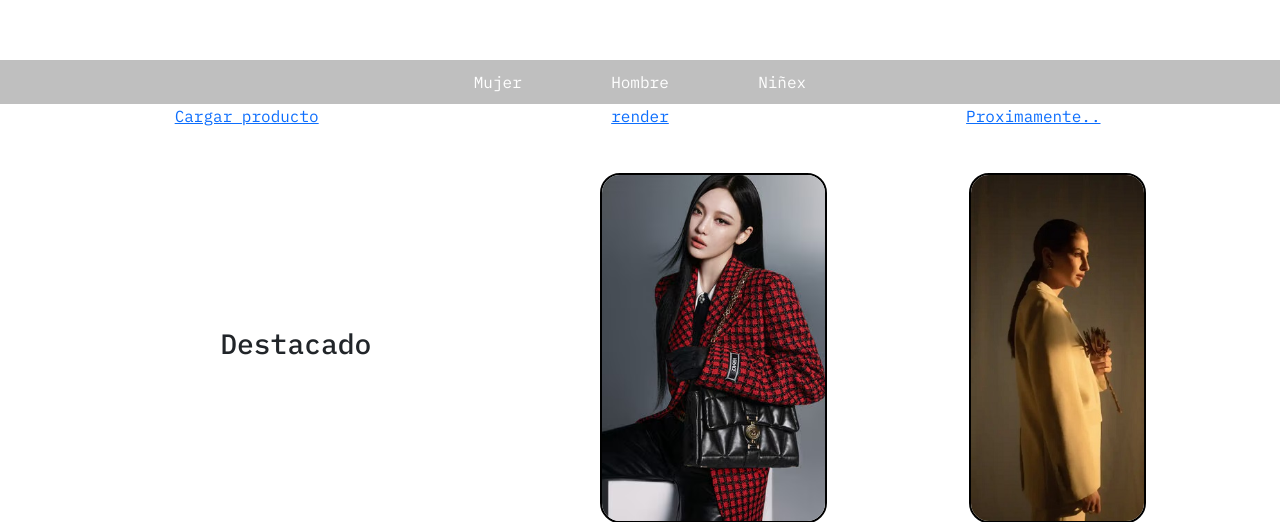
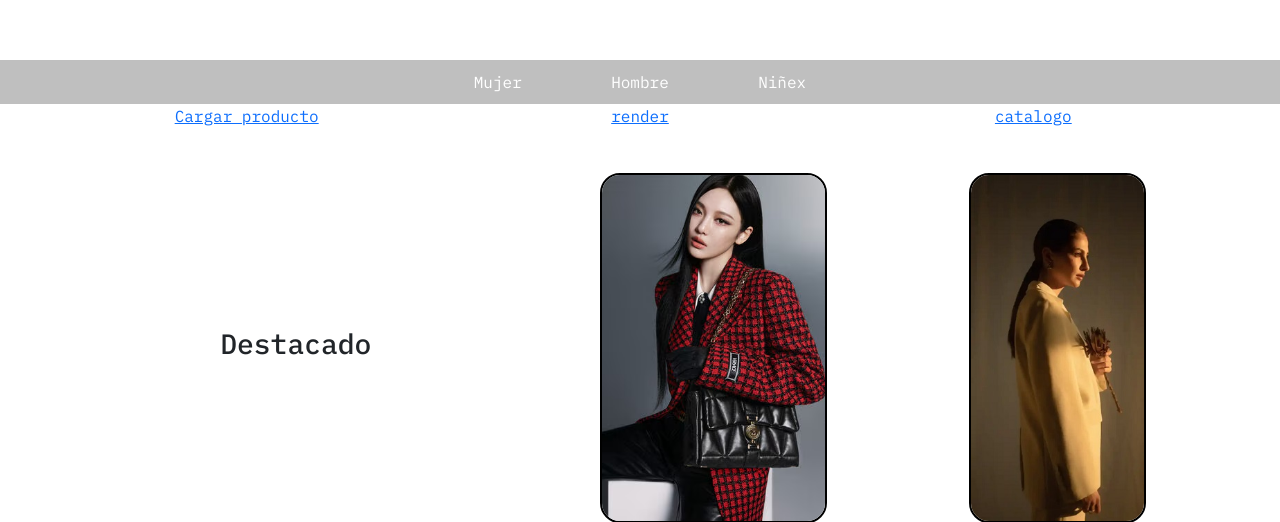
Before and after one commit to YuriDuran/StyleHub, a PHP site: page / in a window 1280 px wide. Shown: the part 696-1218 px from the top of the page. Run offline with PHP 8.4, Linux system fonts and the light colour scheme.

Commit message:
Update index.php

```diff
--- a/Programa/Outfit/index.php
+++ b/Programa/Outfit/index.php
@@ -24,7 +24,7 @@ require_once 'function.php'
                 <a href="render.php">render</a>
             </div>
             <div class="col-md-4 text-center">
-                <a href="">Proximamente..</a>
+                <a href="catalogo.php">catalogo</a>
             </div>
 
             <!-- Separador de pagina -->
```
